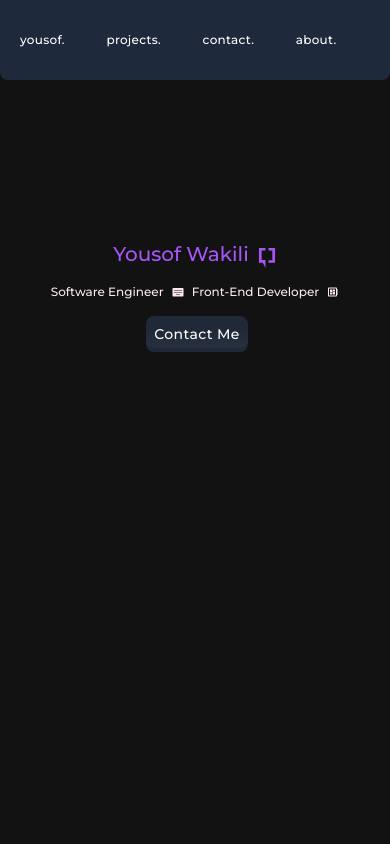
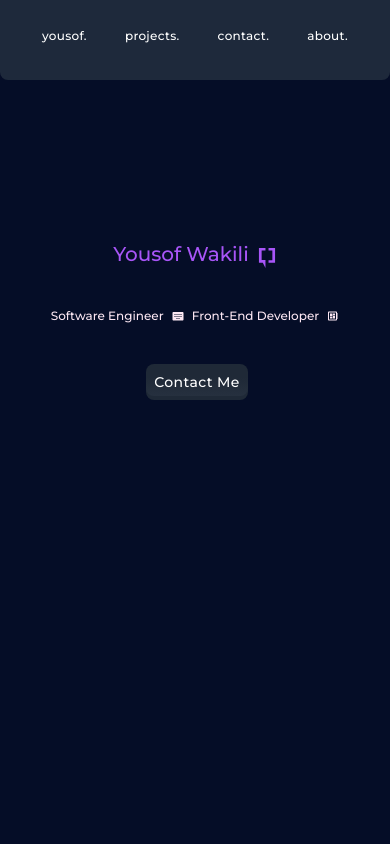
Before and after one commit to ywakili18/Portfolio_V2, a Next.js app: page / in a window 390 px wide. Shown: the top 844 px of the page. Built offline with nearby package versions, Linux system fonts and the light colour scheme.

Commit message:
Home page responsive fix

```diff
--- a/components/NavBar.js
+++ b/components/NavBar.js
@@ -4,26 +4,26 @@ const NavBar = () => {
   return (
     <div className="py-16">
       <nav
-        className="flex bg-slate-800 text-xs sm:text-xl
+        className="flex bg-slate-800 text-xs sm:text-xl justify-evenly
       tracking-wide p-4 h-20 fixed top-0 inset-x-0 rounded-b-lg "
       >
         <Link href="/#">
-          <a className=" hover:text-blue-900 hover:bg-violet-400 mr-auto rounded-lg p-1  md:mt-0">
+          <a className=" hover:text-blue-900 hover:bg-violet-400  rounded-lg  px-3  md:mt-0">
             <p className="mt-3">yousof.</p>
           </a>
         </Link>
         <Link href="#projects">
-          <a className="hover:text-blue-900 hover:bg-violet-400 mr-auto rounded-lg p-1">
+          <a className="hover:text-blue-900 hover:bg-violet-400  rounded-lg px-3 ">
             <p className="mt-3">projects.</p>
           </a>
         </Link>
         <Link href="#contact">
-          <a className="hover:text-blue-900 hover:bg-violet-400 mr-auto rounded-lg p-1">
+          <a className="hover:text-blue-900 hover:bg-violet-400  rounded-lg px-3 ">
             <p className="mt-3">contact.</p>
           </a>
         </Link>
         <Link href="#about">
-          <a className="hover:text-blue-900 hover:bg-violet-400 mr-auto rounded-lg p-1">
+          <a className="hover:text-blue-900 hover:bg-violet-400  rounded-lg px-3 ">
             <p className="mt-3">about.</p>
           </a>
         </Link>
--- a/components/buttons/Button.js
+++ b/components/buttons/Button.js
@@ -11,7 +11,7 @@ const Button = ({ bgcolor, text }) => {
         opacity: 1
       }}
       transition={{ delay: 1 }}
-      className="mt-4 text-center"
+      className="mt-10 text-center"
     >
       <a
         href="#_"
--- a/pages/index.js
+++ b/pages/index.js
@@ -41,8 +41,8 @@ export default function Home() {
             Yousof Wakili
             <SiXdadevelopers className="mt-2 ml-2" />
           </h1>
-          <div className="flex mt-4">
-            <motion.h2
+          <div className="flex mt-10">
+            <motion.p
               initial={{
                 y: 200,
                 opacity: 0
@@ -56,8 +56,8 @@ export default function Home() {
             >
               Software Engineer{' '}
               <MdKeyboardAlt className=" ml-2 mt-0.5 sm:mt-1 " />
-            </motion.h2>
-            <motion.h3
+            </motion.p>
+            <motion.p
               initial={{
                 y: 200,
                 opacity: 0
@@ -71,7 +71,7 @@ export default function Home() {
             >
               Front-End Developer{' '}
               <MdOutlineDeveloperBoard className="ml-2 mt-0.5 sm:mt-1" />
-            </motion.h3>
+            </motion.p>
           </div>
 
           <Link href="#contact">
--- a/styles/globals.css
+++ b/styles/globals.css
@@ -3,7 +3,7 @@
 @tailwind utilities;
 
 body {
-  background-color: #121212;
+  background-color: #050d27;
   color: #ffffff;
 }
 a {
```
